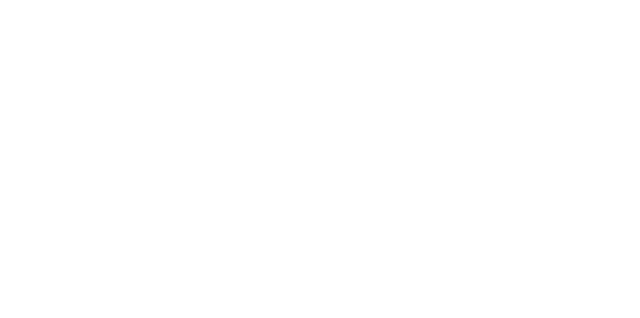
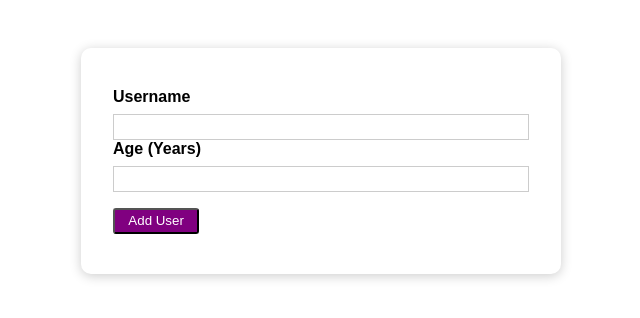
Before and after one commit to AndrewSimons3/ReactProj, a React (Create React App) app in the folder PracticeProj/: page / in a window 1280 px wide. Shown: the top 318 px of the page, without its empty margins (319-959 px from the left). Built offline with nearby package versions, Linux system fonts and the light colour scheme.

Commit message:
added userForm and Users component,  updated styling on form and button

```diff
--- /dev/null
+++ b/PracticeProj/src/App.css
@@ -0,0 +1,14 @@
+#users {
+  width: 35rem;
+  max-width: 90%;
+  margin: 3rem auto;
+}
+
+#user-form {
+  width: 30rem;
+  max-width: 90%;
+  margin: 3rem auto;
+  padding: 2rem;
+  box-shadow: 0 2px 12px rgba(0, 0, 0, 0.2);
+  border-radius: 10px;
+}
--- a/PracticeProj/src/App.js
+++ b/PracticeProj/src/App.js
@@ -1,12 +1,20 @@
 import React from 'react';
+import UserForm from './components/UserForm';
+import Users from './components/Users';
+import './App.css';
 
 
 function App() {
   return (
-    <div>
-
-    </div>
-  );
+		<div>
+			<section id='user-form'>
+				<UserForm />
+			</section>
+			<section id='users'>
+				<Users />
+			</section>
+		</div>
+	);
 }
 
 export default App;
--- /dev/null
+++ b/PracticeProj/src/components/UserForm.js
@@ -0,0 +1,18 @@
+import styles from './UserForm.module.css'
+
+const UserForm = () => {
+  return (
+		<form>
+			<div className={styles['form-control']}>
+				<label>Username</label>
+				<input></input>
+				<label>Age (Years)</label>
+				<input></input>
+				<button className={styles['form-button']}>Add User</button>
+			</div>
+		</form>
+	);
+
+}
+
+export default UserForm;
--- /dev/null
+++ b/PracticeProj/src/components/UserForm.module.css
@@ -0,0 +1,41 @@
+.form-control {
+  margin: 0.5rem 0;
+}
+
+.form-control label {
+  font-weight: bold;
+  display: block;
+  margin-bottom: 0.5rem;
+}
+
+.form-control input {
+  display: block;
+  width: 100%;
+  border: 1px solid #ccc;
+  font: inherit;
+  line-height: 1.5rem;
+  padding: 0 0.25rem;
+}
+
+.form-control input:focus {
+  outline: none;
+  background: #fad0ec;
+  border-color: #8b005d;
+}
+
+.form-control.invalid input {
+  border-color: red;
+  background: #ffd7d7;
+}
+
+.form-control.invalid label {
+  color: red;
+}
+
+.form-button {
+  margin-top: 1rem;
+  border-radius: 3px;
+  background-color: purple;
+  color: white;
+  padding: 0.25em 1em;
+}
--- /dev/null
+++ b/PracticeProj/src/components/Users.js
@@ -0,0 +1,7 @@
+const Users = () => {
+  return (
+    <div></div>
+  )
+};
+
+export default Users
```
Also changed, not shown: PracticeProj/src/components/Users.module.css (added).
